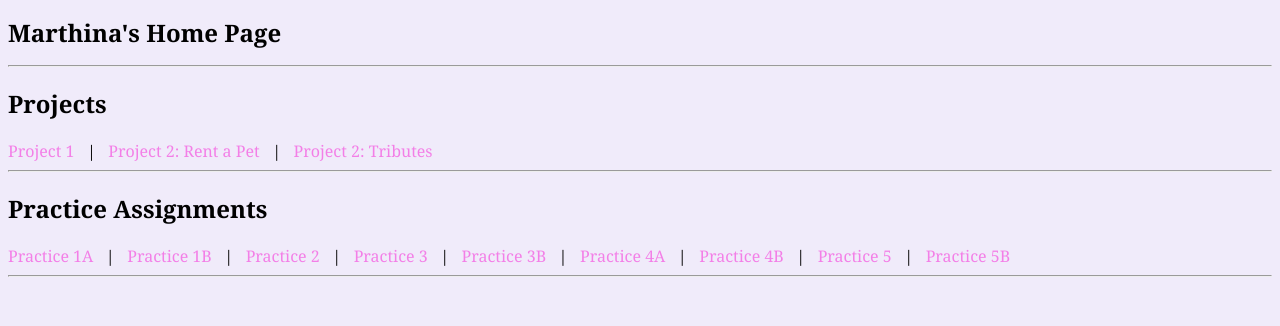
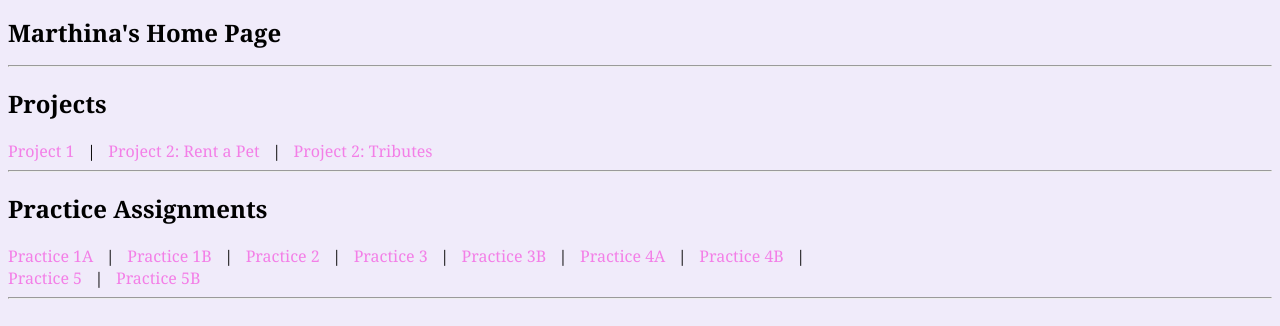
Before and after one commit to marthinacr/INFO2420, a plain HTML site: page index.html in a window 1280 px wide. Drawn offline with Linux system fonts and the light colour scheme.

Commit message:
Update index.html

```diff
--- a/index.html
+++ b/index.html
@@ -56,7 +56,7 @@
   <a href="PRACTICE/Practice 4A/index.html">Practice 4A</a>
   &nbsp;&nbsp;|&nbsp;&nbsp;
   <a href="PRACTICE/Practice 4B/CSS3Fonts.html">Practice 4B</a>
-  &nbsp;&nbsp;|&nbsp;&nbsp;
+  &nbsp;&nbsp;|&nbsp;&nbsp;<br/>
   <a href="PRACTICE/Practice5/HTML 5/index.html">Practice 5</a>
   &nbsp;&nbsp;|&nbsp;&nbsp;
   <a href="PRACTICE/Practice 5B/index.html">Practice 5B</a>
```
